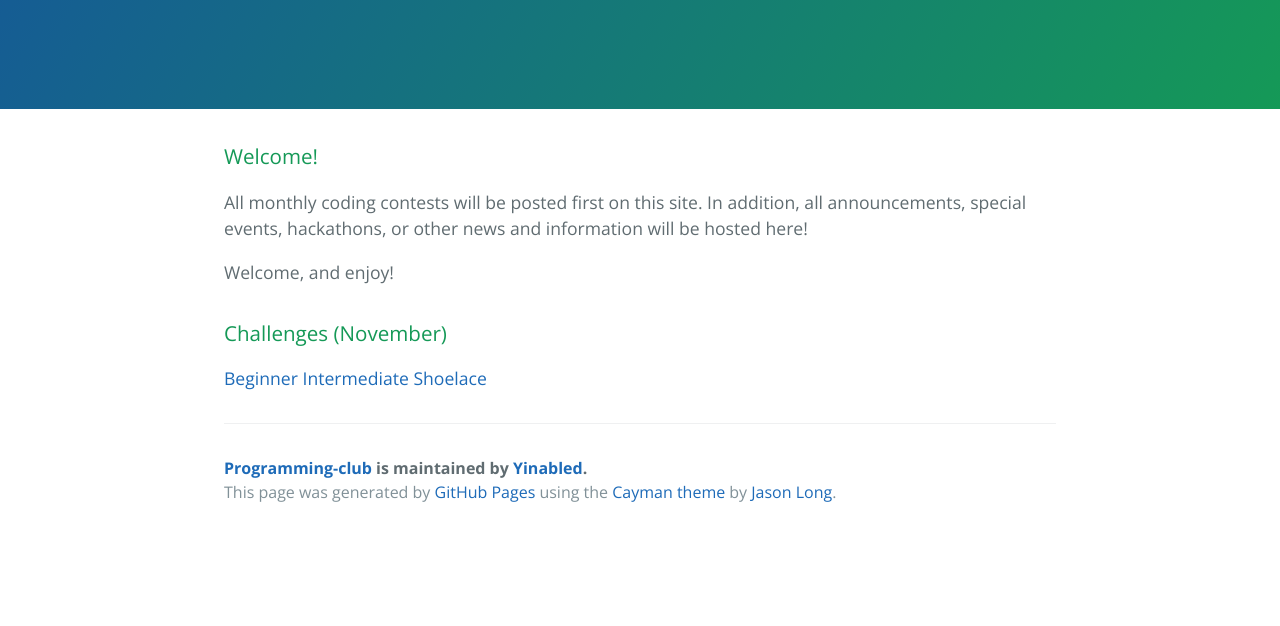
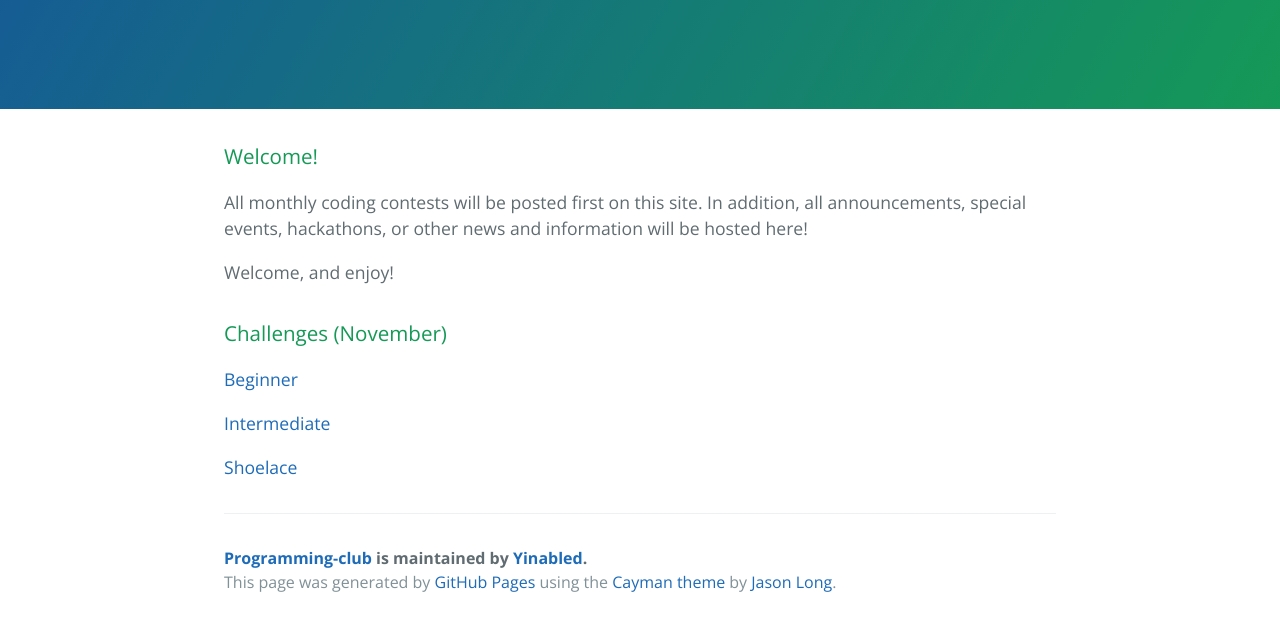
Before and after one commit to Yinabled/Programming-Club, a plain HTML site: page index.html in a window 1280 px wide. Shown: the part 208-834 px from the top of the page. Before the commit the page ends 800 px from the top, so only its background shows below. Drawn offline with nearby package versions, Linux system fonts and the light colour scheme.

Commit message:
Update index.html

```diff
--- a/index.html
+++ b/index.html
@@ -26,9 +26,9 @@
 <h3>
 <a id="challenges-november" class="anchor" href="#challenges-november" aria-hidden="true"><span aria-hidden="true" class="octicon octicon-link"></span></a>Challenges (November)</h3>
 
-      <a href="lmao"> Beginner </a>
-      <a href="lmao"> Intermediate </a>
-      <a href="lmao"> Shoelace </a>
+      <p> <a href="lmao"> Beginner </a> </p>
+      <p> <a href="lmao"> Intermediate </a> </p>
+      <p> <a href="lmao"> Shoelace </a> </p>
 
       <footer class="site-footer">
         <span class="site-footer-owner"><a href="https://github.com/Yinabled/Programming-Club">Programming-club</a> is maintained by <a href="https://github.com/Yinabled">Yinabled</a>.</span>
```
